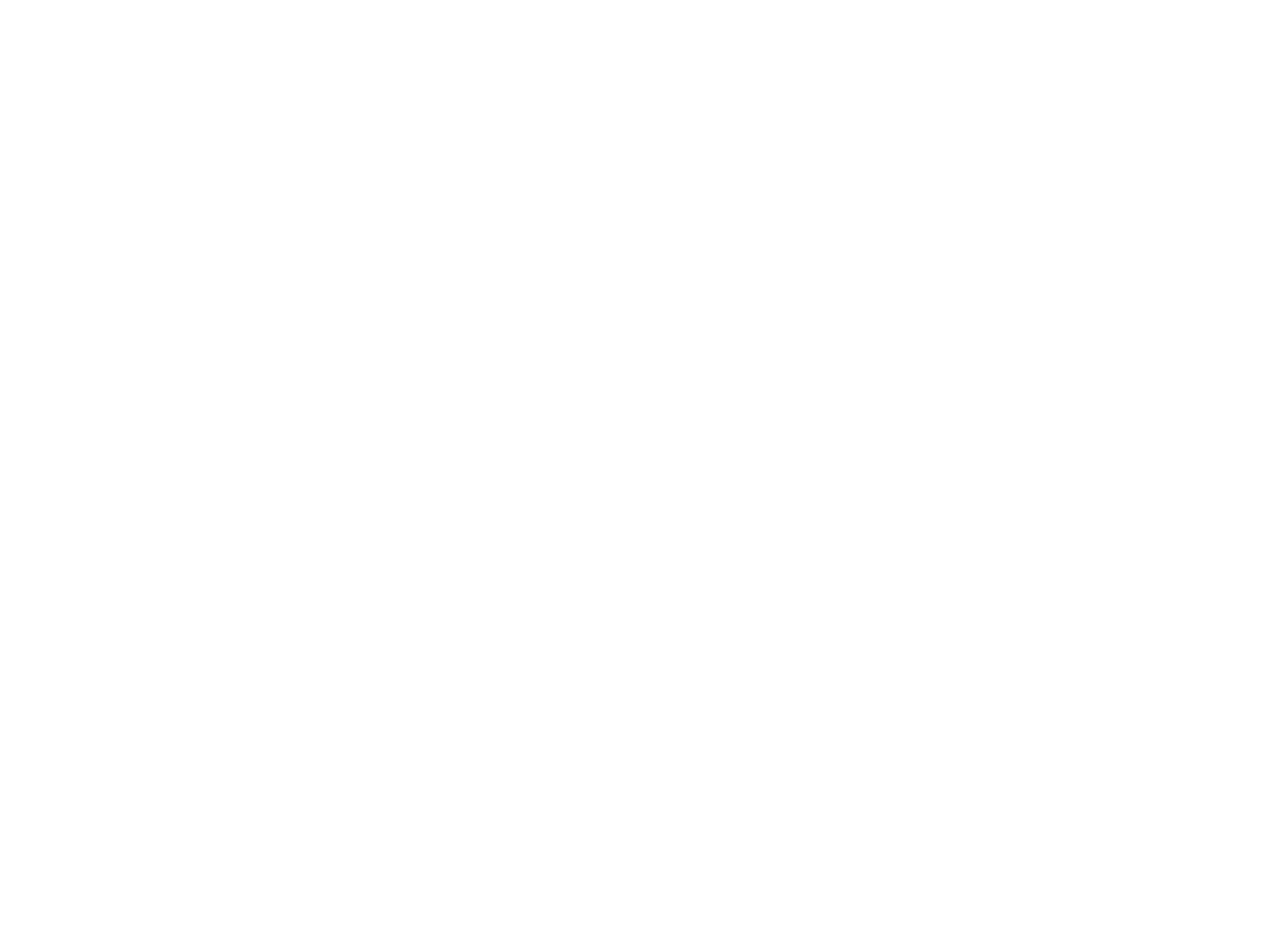
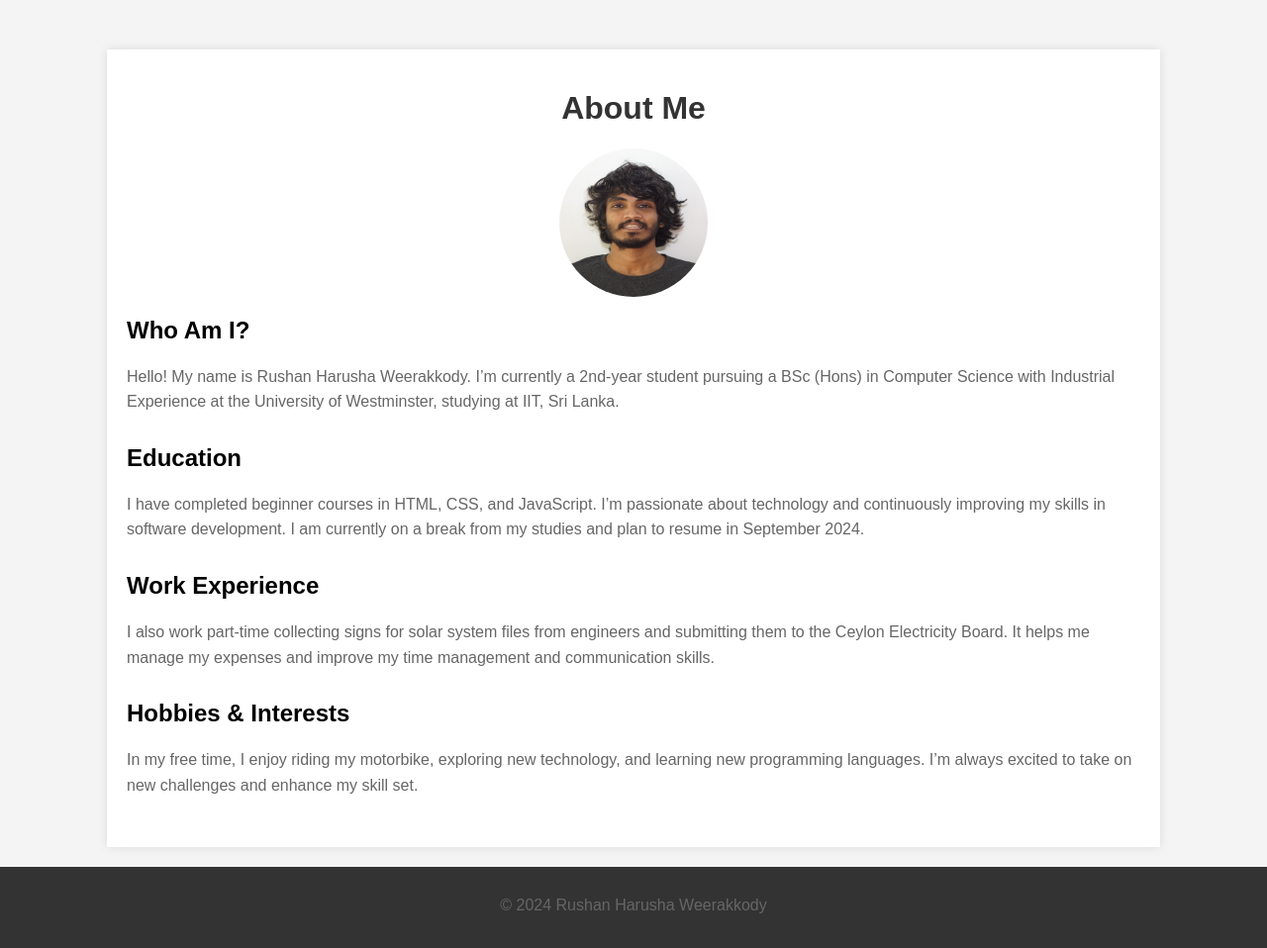
Before and after one commit to Rushan-Harusha/ICT-Portfolio, a plain HTML site: page about.html in a window 1280 px wide. Shown: the whole page at 99% size. Before the commit the page ends 800 px from the top, so only its background shows below. Drawn offline with Linux system fonts and the light colour scheme.

Commit message:
Updated About Page

```diff
--- a/about.html
+++ b/about.html
@@ -4,11 +4,96 @@
 <head>
     <meta charset="UTF-8">
     <meta name="viewport" content="width=device-width, initial-scale=1.0">
-    <title>Document</title>
+    <meta http-equiv="X-UA-Compatible" content="IE=edge">
+    <title>About Me - Rushan Harusha Weerakkody</title>
+    <style>
+        body {
+            font-family: Arial, sans-serif;
+            margin: 0;
+            padding: 0;
+            background-color: #f4f4f4;
+        }
+
+        .container {
+            width: 80%;
+            margin: 0 auto;
+            padding: 20px;
+            background-color: white;
+            box-shadow: 0 0 10px rgba(0, 0, 0, 0.1);
+            margin-top: 50px;
+        }
+
+        h1 {
+            color: #333;
+            text-align: center;
+        }
+
+        p {
+            color: #666;
+            line-height: 1.6;
+            margin-bottom: 20px;
+        }
+
+        .profile-pic {
+            display: block;
+            margin: 0 auto 20px auto;
+            border-radius: 50%;
+            width: 150px;
+            height: 150px;
+        }
+
+        .section {
+            margin-bottom: 30px;
+        }
+
+        footer {
+            text-align: center;
+            padding: 10px;
+            background-color: #333;
+            color: white;
+            margin-top: 20px;
+        }
+    </style>
 </head>
 
 <body>
 
+    <div class="container">
+        <h1>About Me</h1>
+        <img src="pics/DSC03963(2).JPG" alt="Rushan Harusha Weerakkody" class="profile-pic">
+
+        <div class="section">
+            <h2>Who Am I?</h2>
+            <p>Hello! My name is Rushan Harusha Weerakkody. I’m currently a 2nd-year student pursuing a BSc (Hons) in
+                Computer Science with Industrial Experience at the University of Westminster, studying at IIT, Sri
+                Lanka.</p>
+        </div>
+
+        <div class="section">
+            <h2>Education</h2>
+            <p>I have completed beginner courses in HTML, CSS, and JavaScript. I’m passionate about technology and
+                continuously improving my skills in software development. I am currently on a break from my studies and
+                plan to resume in September 2024.</p>
+        </div>
+
+        <div class="section">
+            <h2>Work Experience</h2>
+            <p>I also work part-time collecting signs for solar system files from engineers and submitting them to the
+                Ceylon Electricity Board. It helps me manage my expenses and improve my time management and
+                communication skills.</p>
+        </div>
+
+        <div class="section">
+            <h2>Hobbies & Interests</h2>
+            <p>In my free time, I enjoy riding my motorbike, exploring new technology, and learning new programming
+                languages. I’m always excited to take on new challenges and enhance my skill set.</p>
+        </div>
+    </div>
+
+    <footer>
+        <p>&copy; 2024 Rushan Harusha Weerakkody</p>
+    </footer>
+
 </body>
 
 </html>
```
Also changed, not shown: pics/DSC03963(2).JPG (added).
